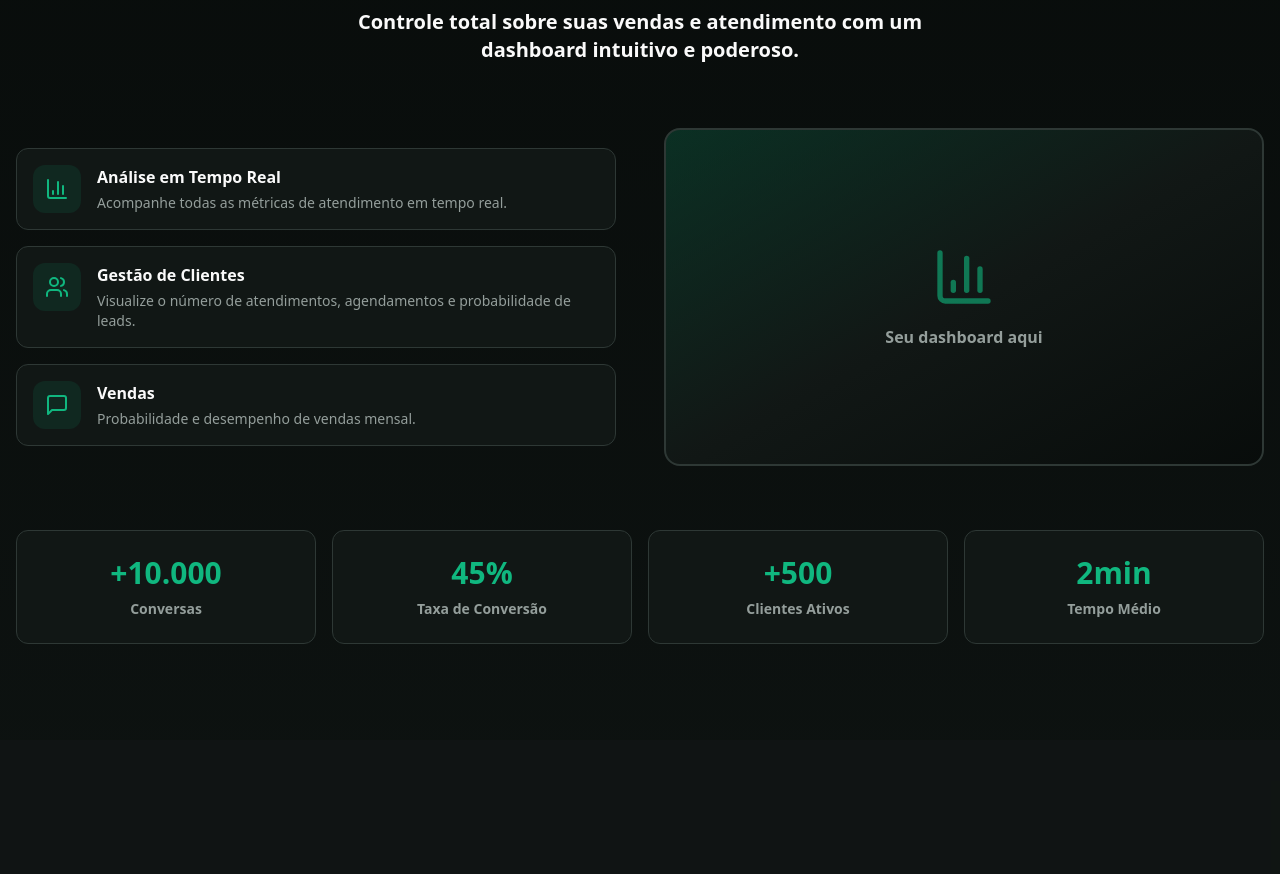
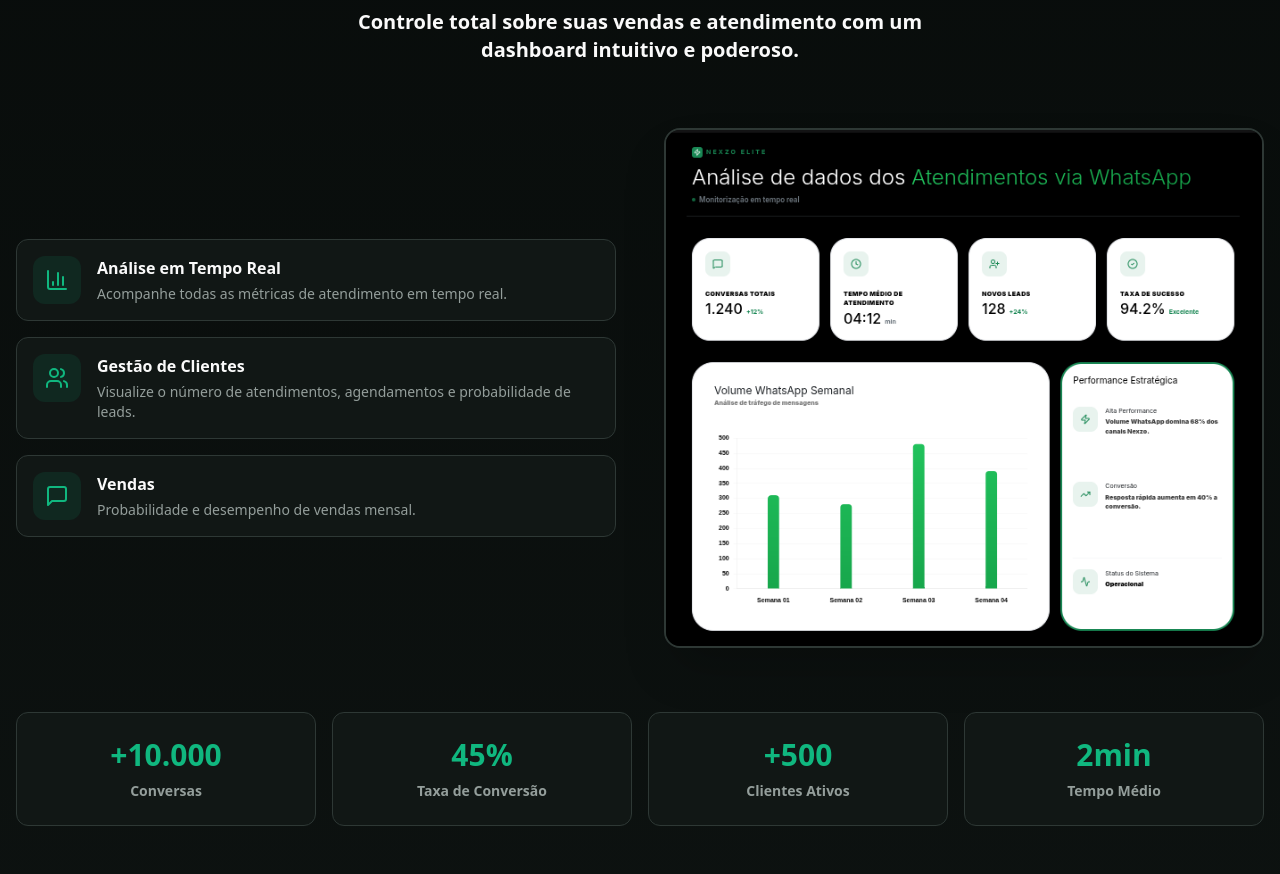
Before and after one commit to tavaresmirako/site-de-vendas-Nexzo-venda-robo-atendente, a React (Vite) app: page / in a window 1280 px wide. Shown: the part 1760-2634 px from the top of the page. Built offline with nearby package versions, Linux system fonts and the light colour scheme; the HTML template or start-up script is replaced by a standard one.

Commit message:
feat: update dashboard image and change site title to Nexzo Automação

```diff
--- a/index.html
+++ b/index.html
@@ -4,14 +4,14 @@
     <meta charset="UTF-8" />
     <meta name="viewport" content="width=device-width, initial-scale=1.0" />
     <!-- TODO: Set the document title to the name of your application -->
-    <title>Lovable App</title>
-    <meta name="description" content="Lovable Generated Project" />
+    <title>Nexzo Automação</title>
+    <meta name="description" content="Nexzo Automação - Vendas 24 horas por dia, 7 dias por semana, com WhatsApp" />
     <meta name="author" content="Lovable" />
     <link rel="icon" type="image/png" href="/favicon.png" />
 
     <!-- TODO: Update og:title to match your application name -->
-    <meta property="og:title" content="Lovable App" />
-    <meta property="og:description" content="Lovable Generated Project" />
+    <meta property="og:title" content="Nexzo Automação" />
+    <meta property="og:description" content="Nexzo Automação - Vendas 24 horas por dia, 7 dias por semana, com WhatsApp" />
     <meta property="og:type" content="website" />
     <meta property="og:image" content="https://lovable.dev/opengraph-image-p98pqg.png" />
 
--- a/src/components/DashboardModal.tsx
+++ b/src/components/DashboardModal.tsx
@@ -21,7 +21,7 @@ export const DashboardModal = ({ children, dashboardImage }: DashboardModalProps
       <DialogTrigger asChild>
         {children}
       </DialogTrigger>
-      <DialogContent className="sm:max-w-2xl">
+      <DialogContent className="sm:max-w-4xl">
         <DialogHeader>
           <DialogTitle className="text-xl font-bold flex items-center gap-2">
             <BarChart3 className="h-5 w-5" />
--- a/src/components/DashboardSection.tsx
+++ b/src/components/DashboardSection.tsx
@@ -53,11 +53,12 @@ export const DashboardSection = () => {
 
           {/* Right - CTA */}
           <div className="flex flex-col items-center justify-center gap-6">
-            <div className="w-full aspect-video bg-gradient-to-br from-primary/20 via-card to-background rounded-2xl border-2 border-border flex items-center justify-center group hover:border-primary transition-all duration-300">
-              <div className="text-center">
-                <BarChart3 className="h-16 w-16 text-primary/60 mx-auto mb-4 group-hover:text-primary transition-colors" />
-                <p className="text-muted-foreground font-semibold">Seu dashboard aqui</p>
-              </div>
+            <div className="w-full rounded-2xl border-2 border-border overflow-hidden group hover:border-primary transition-all duration-300 shadow-2xl">
+              <img
+                src="/dashboard-preview.png"
+                alt="Dashboard Nexzo Elite"
+                className="w-full h-auto object-cover"
+              />
             </div>
           </div>
         </div>
--- a/src/components/Header.tsx
+++ b/src/components/Header.tsx
@@ -37,7 +37,7 @@ export const Header = () => {
               Suporte
             </button>
           </SupportModal>
-          <DashboardModal>
+          <DashboardModal dashboardImage="/dashboard-preview.png">
             <button
               className="px-4 py-2 rounded-full text-foreground font-bold hover:bg-foreground/10 transition-all duration-300 flex items-center gap-2"
             >
```
Also changed, not shown: public/dashboard-preview.png (added).
